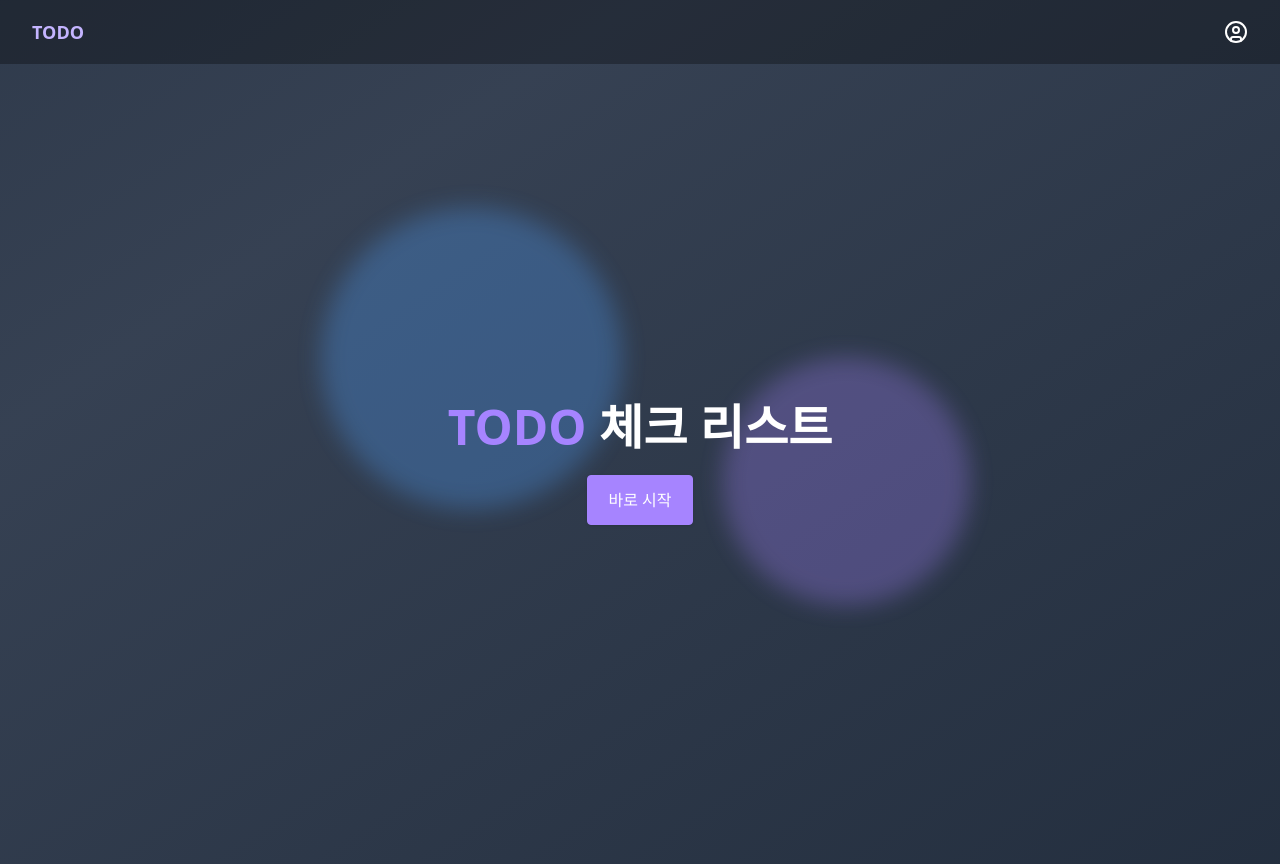
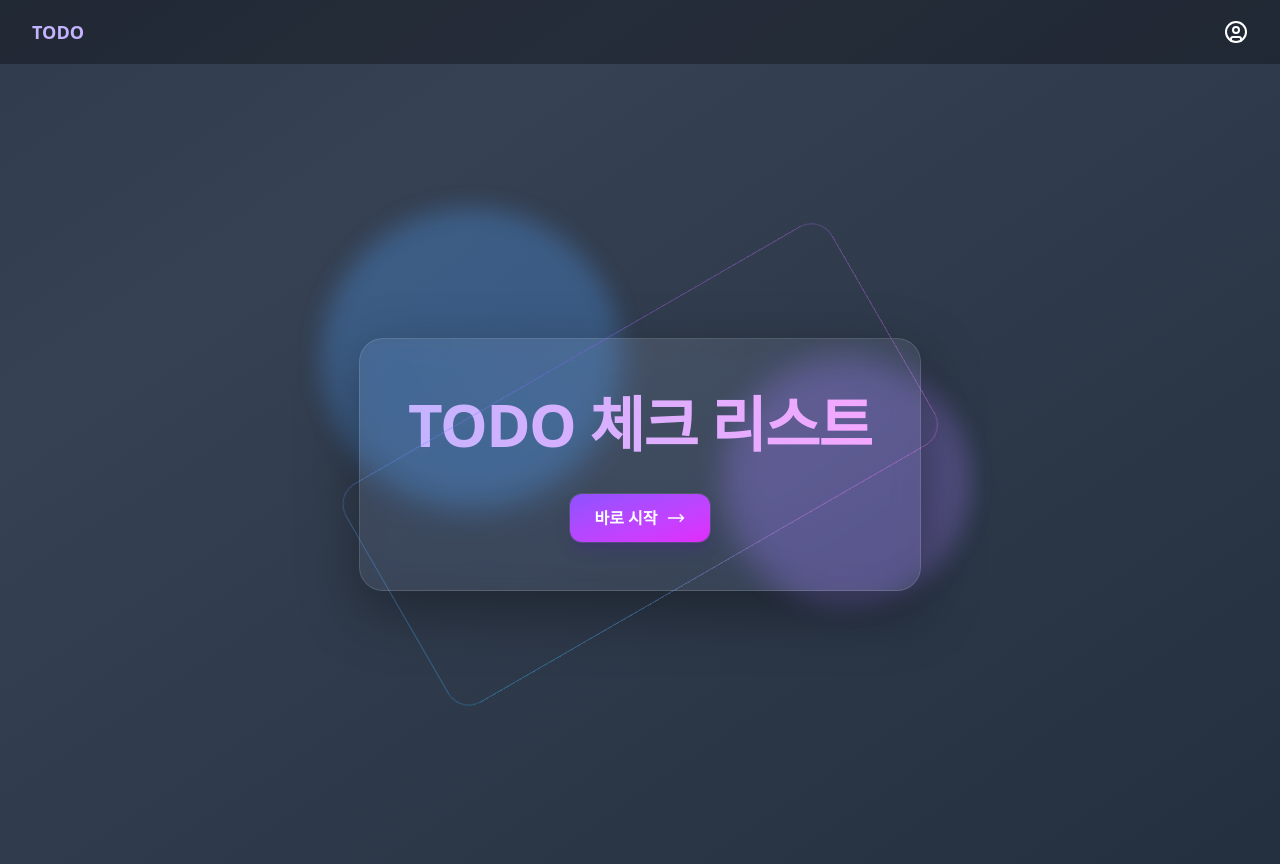
Before and after one commit to s-hyeop/test-project-vue, a Vue app: page / in a window 1280 px wide. Built offline with nearby package versions, Linux system fonts and the light colour scheme.

Commit message:
git update home style

```diff
--- a/src/stores/todos.js
+++ /dev/null
@@ -1,10 +0,0 @@
-import { defineStore } from 'pinia';
-import { reactive, ref } from 'vue';
-
-export const useTodosStore = defineStore('todos', () => {
-  todos = reactive([]);
-
-  return {
-    todos,
-  };
-});
--- a/src/views/HomeView.vue
+++ b/src/views/HomeView.vue
@@ -1,23 +1,37 @@
 <template>
-  <section class="flex h-screen flex-wrap place-content-center">
-    <div class="mx-auto w-full max-w-prose text-center">
-      <h1 class="text-4xl font-bold text-white sm:text-5xl">
-        <strong class="text-violet-400"> TODO </strong> 체크 리스트
-      </h1>
+  <section class="relative grid min-h-[100svh] place-content-center overflow-hidden">
+    <div class="mx-auto w-full max-w-3xl px-6 text-center">
+      <div class="hero-card group relative mx-auto rounded-3xl p-8 sm:p-12">
+        <h1 class="text-4xl leading-tight font-black tracking-tight text-balance sm:text-6xl">
+          <span
+            class="animate-[shine_8s_ease-in-out_infinite] bg-gradient-to-r from-violet-300 via-fuchsia-300 to-sky-300 [background-size:200%] bg-clip-text text-transparent"
+          >
+            TODO 체크 리스트
+          </span>
+        </h1>
 
-      <div class="mt-4 flex justify-center gap-4 sm:mt-6">
-        <router-link
-          class="inline-block rounded border border-violet-400 bg-violet-400 px-5 py-3 font-medium text-white shadow-sm transition-colors hover:bg-violet-500"
-          v-if="!authStore.isAuth"
-          to="/auth"
-          >바로 시작</router-link
-        >
-        <router-link
-          class="inline-block rounded border border-violet-400 bg-violet-400 px-5 py-3 font-medium text-white shadow-sm transition-colors hover:bg-violet-500"
-          v-if="authStore.isAuth"
-          to="/todos"
-          >바로 시작</router-link
-        >
+        <div class="mt-6 flex flex-wrap items-center justify-center gap-3 sm:mt-8">
+          <router-link
+            class="inline-flex items-center gap-2 rounded-xl bg-gradient-to-br from-violet-500 to-fuchsia-500 px-6 py-3 font-semibold text-white shadow-lg ring-1 shadow-violet-900/25 ring-white/10 transition hover:from-violet-400 hover:to-fuchsia-400 focus:outline-none focus-visible:ring-2 focus-visible:ring-violet-300 active:scale-[.98]"
+            :to="authStore.isAuth ? '/todos' : '/auth'"
+          >
+            바로 시작
+            <svg
+              xmlns="http://www.w3.org/2000/svg"
+              class="size-5"
+              fill="none"
+              viewBox="0 0 24 24"
+              stroke="currentColor"
+            >
+              <path
+                stroke-linecap="round"
+                stroke-linejoin="round"
+                stroke-width="1.8"
+                d="M17 8l4 4m0 0l-4 4m4-4H3"
+              />
+            </svg>
+          </router-link>
+        </div>
       </div>
     </div>
   </section>
@@ -27,3 +41,56 @@
 import { useAuthStore } from '@/stores/auth';
 const authStore = useAuthStore();
 </script>
+
+<style scoped>
+/* 글래스 카드 + 회전 그라디언트 보더 */
+.hero-card {
+  background: radial-gradient(
+    120% 160% at 50% 0%,
+    rgba(255, 255, 255, 0.1),
+    rgba(255, 255, 255, 0.04)
+  );
+  border: 1px solid rgba(255, 255, 255, 0.12);
+  backdrop-filter: blur(12px) saturate(120%);
+  box-shadow: 0 20px 60px rgba(0, 0, 0, 0.35);
+  position: relative;
+}
+.hero-card::before {
+  content: '';
+  position: absolute;
+  inset: -1px;
+  border-radius: inherit;
+  background: conic-gradient(
+    from 180deg,
+    rgba(139, 92, 246, 0.65),
+    rgba(232, 121, 249, 0.65),
+    rgba(56, 189, 248, 0.65),
+    rgba(139, 92, 246, 0.65)
+  );
+  padding: 1px;
+  -webkit-mask:
+    linear-gradient(#000 0 0) content-box,
+    linear-gradient(#000 0 0);
+  -webkit-mask-composite: xor;
+  mask-composite: exclude;
+  pointer-events: none;
+  filter: blur(0.6px);
+  opacity: 0.55;
+  animation: spin 18s linear infinite;
+}
+
+@keyframes shine {
+  0%,
+  100% {
+    background-position: 0% 50%;
+  }
+  50% {
+    background-position: 100% 50%;
+  }
+}
+@keyframes spin {
+  to {
+    transform: rotate(1turn);
+  }
+}
+</style>
```
